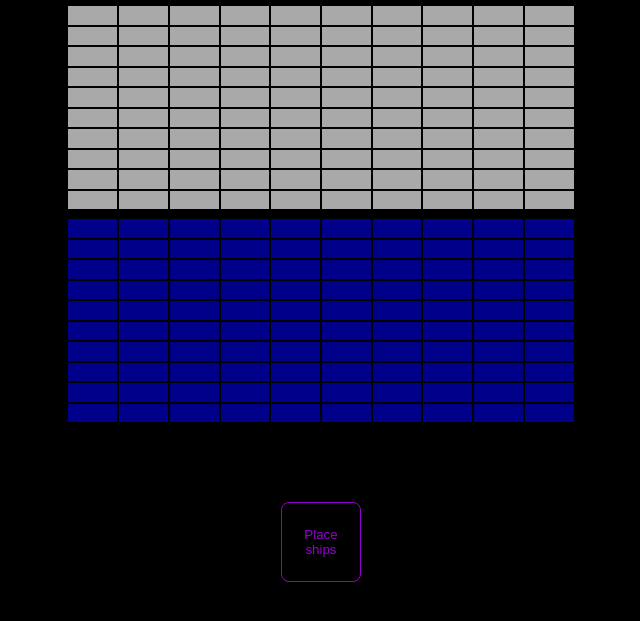
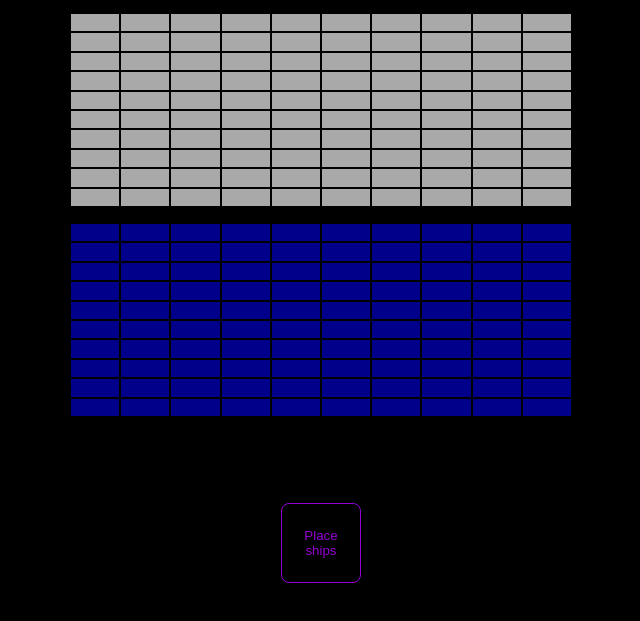
Before and after one commit to gonfuentes112/battleship, a website built with webpack: page src/index.html in a window 1280 px wide. Shown: the part 147-768 px from the top of the page, without its empty margins (319-959 px from the left). Built offline with nearby package versions, Linux system fonts and the light colour scheme.

Commit message:
fix: address collapsing containers

```diff
--- a/src/index.html
+++ b/src/index.html
@@ -12,12 +12,17 @@
         <h1>Battleship</h1>
         <div id="winnerdiv"></div>
     </div>
-    <div class="cpuboard" id="cpuboard">
 
+    <div id="cpuboardcontainer">
+        <div class="cpuboard" id="cpuboard">
+        </div>
     </div>
-    <div class="playerboard" id="playerboard">
 
+    <div id="playerboardcontainer">
+        <div class="playerboard" id="playerboard">
+        </div>
     </div>
+
     <div class="buttoncontainer" id="buttoncontainer">
         <button class="button" id="place">
             Place ships
--- a/src/style.css
+++ b/src/style.css
@@ -12,7 +12,7 @@ body{
     grid-template-rows: repeat(10, 1fr);
     line-height: 1.5;
     color: darkviolet;
-    gap: 0.5rem;
+    gap: 1rem;
 }
 
 #topdiv {
@@ -22,14 +22,21 @@ body{
     font-size: 3rem;
 }
 
-#cpuboard {
+#cpuboardcontainer {
     grid-row: 2 / 5;
     grid-column: 4 / 8;
+    min-height: 20vh;
+    min-width: 10vw;
+}
+
+#cpuboard {
     background-color: darkgray;
     display: grid;
     grid-template-columns: repeat(10, 1fr);
     grid-template-rows: repeat(10, 1fr);
     cursor: pointer;
+    height: 100%;
+    width: 100%;
 }
 
 .cpublank {
@@ -37,14 +44,21 @@ body{
     border: 1px solid black;
 }
 
-#playerboard {
+#playerboardcontainer {
     grid-row: 5 / 8;
     grid-column: 4 / 8;
+    min-height: 20vh;
+    min-width: 10vw;
+}
+
+#playerboard {
     display: grid;
     grid-template-columns: repeat(10, 1fr);
     grid-template-rows: repeat(10, 1fr);
     background-color: darkblue;
     cursor: pointer;
+    height: 100%;
+    width: 100%;
 }
 
 .playerblank {
```
